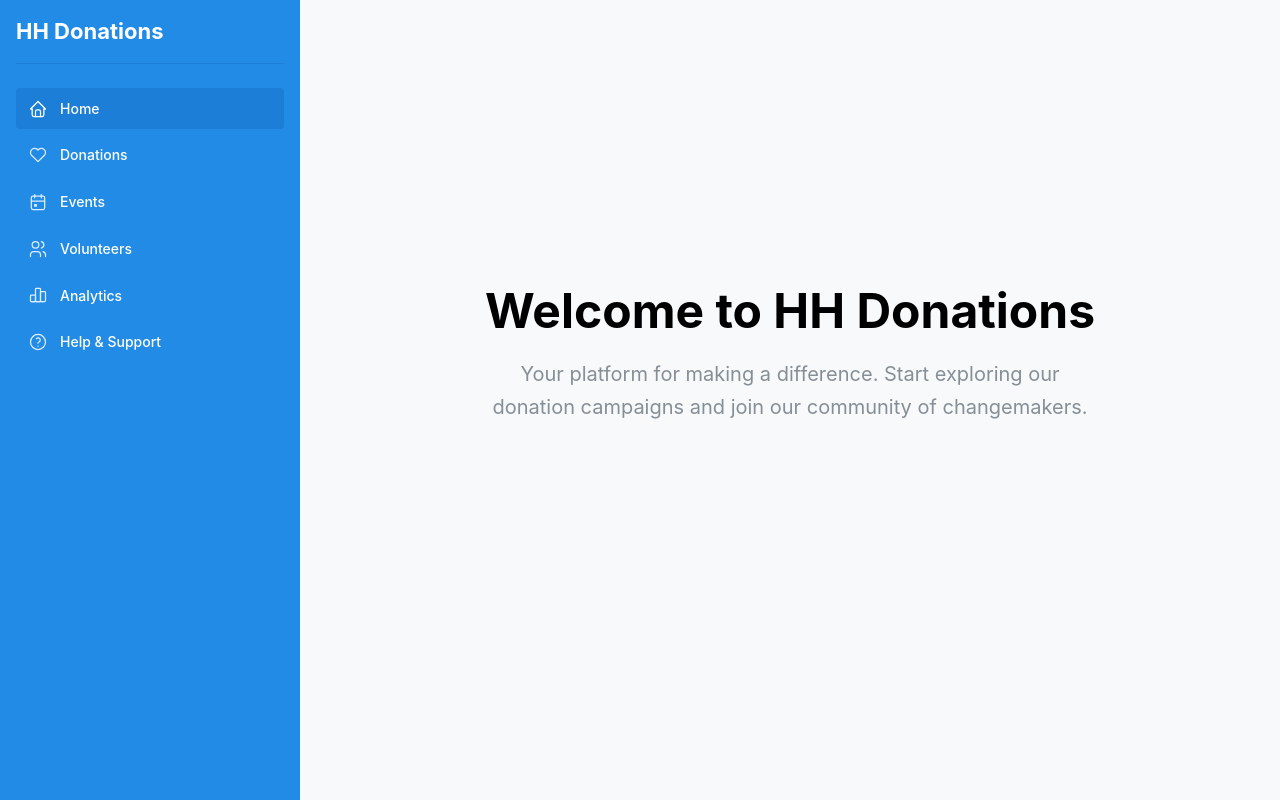
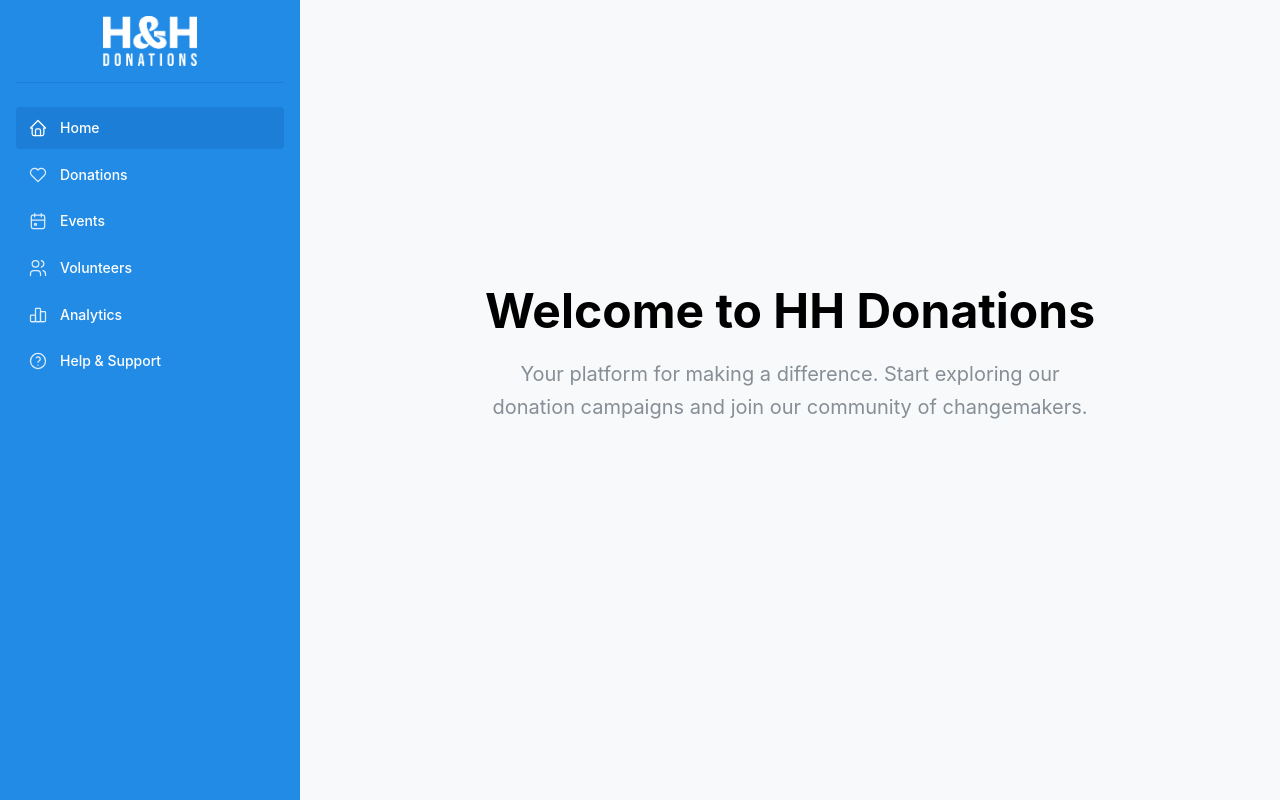
Before and after one commit to hamzak555/hh-donations, a React (Create React App) app: page / in a window 1280 px wide. Built offline with nearby package versions, Linux system fonts and the light colour scheme.

Commit message:
Add HH white logo to navbar and update favicon

```diff
--- a/public/index.html
+++ b/public/index.html
@@ -2,14 +2,14 @@
 <html lang="en">
   <head>
     <meta charset="utf-8" />
-    <link rel="icon" href="%PUBLIC_URL%/favicon.ico" />
+    <link rel="icon" href="%PUBLIC_URL%/hh-favicon.png" />
     <meta name="viewport" content="width=device-width, initial-scale=1" />
-    <meta name="theme-color" content="#000000" />
+    <meta name="theme-color" content="#228be6" />
     <meta
       name="description"
-      content="Web site created using create-react-app"
+      content="HH Donations - Making a difference, one donation at a time"
     />
-    <link rel="apple-touch-icon" href="%PUBLIC_URL%/logo192.png" />
+    <link rel="apple-touch-icon" href="%PUBLIC_URL%/hh-favicon.png" />
     <!--
       manifest.json provides metadata used when your web app is installed on a
       user's mobile device or desktop. See https://developers.google.com/web/fundamentals/web-app-manifest/
@@ -24,7 +24,7 @@
       work correctly both with client-side routing and a non-root public URL.
       Learn how to configure a non-root public URL by running `npm run build`.
     -->
-    <title>React App</title>
+    <title>HH Donations</title>
   </head>
   <body>
     <noscript>You need to enable JavaScript to run this app.</noscript>
--- a/src/components/NavbarSimpleColored.js
+++ b/src/components/NavbarSimpleColored.js
@@ -7,8 +7,9 @@ import {
   IconChartBar,
   IconHelp
 } from '@tabler/icons-react';
-import { Title } from '@mantine/core';
+import { Image } from '@mantine/core';
 import classes from './NavbarSimpleColored.module.css';
+import hhLogoWhite from '../assets/hh-logo-white.png';
 
 const data = [
   { link: '/', label: 'Home', icon: IconHome },
@@ -42,7 +43,12 @@ export function NavbarSimpleColored() {
     <nav className={classes.navbar}>
       <div className={classes.navbarMain}>
         <div className={classes.header}>
-          <Title order={3} style={{ color: 'white' }}>HH Donations</Title>
+          <Image
+            src={hhLogoWhite}
+            alt="HH Donations"
+            height={50}
+            fit="contain"
+          />
         </div>
         {links}
       </div>
--- a/src/components/NavbarSimpleColored.module.css
+++ b/src/components/NavbarSimpleColored.module.css
@@ -11,6 +11,9 @@
   padding-bottom: var(--mantine-spacing-md);
   margin-bottom: calc(var(--mantine-spacing-md) * 1.5);
   border-bottom: 1px solid var(--mantine-color-blue-7);
+  display: flex;
+  justify-content: center;
+  align-items: center;
 }
 
 .navbarMain {
```
Also changed, not shown: public/hh-favicon.png (added), src/assets/hh-logo-white.png (added).
